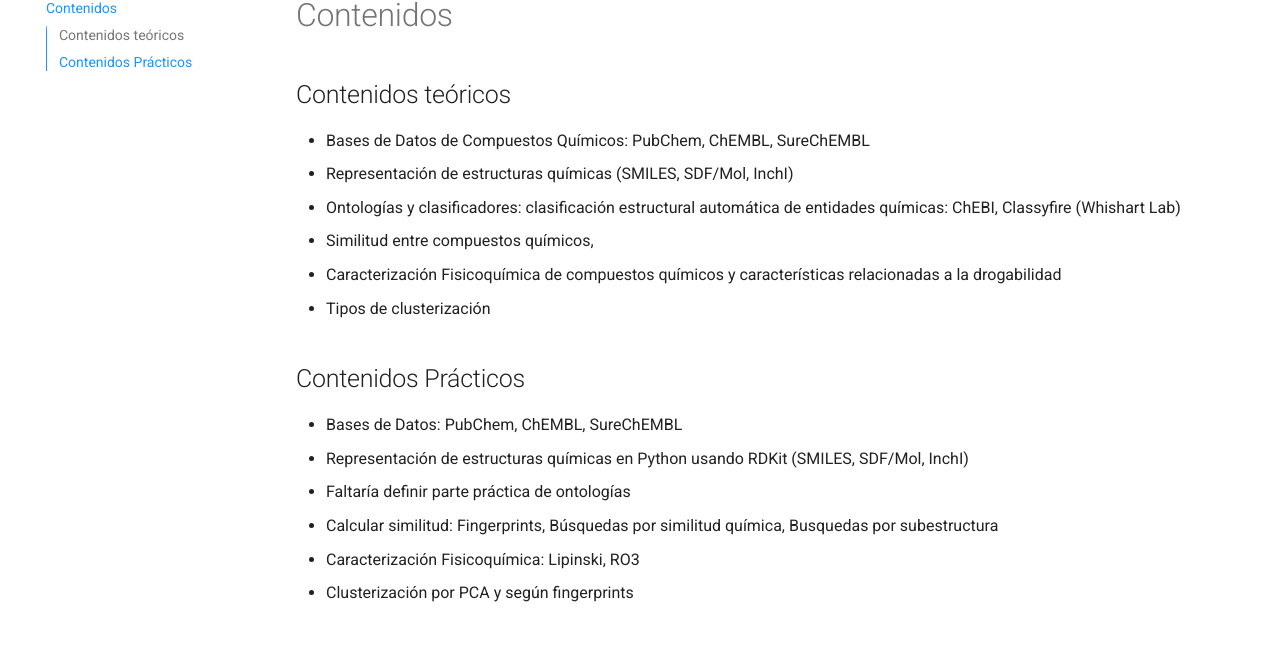
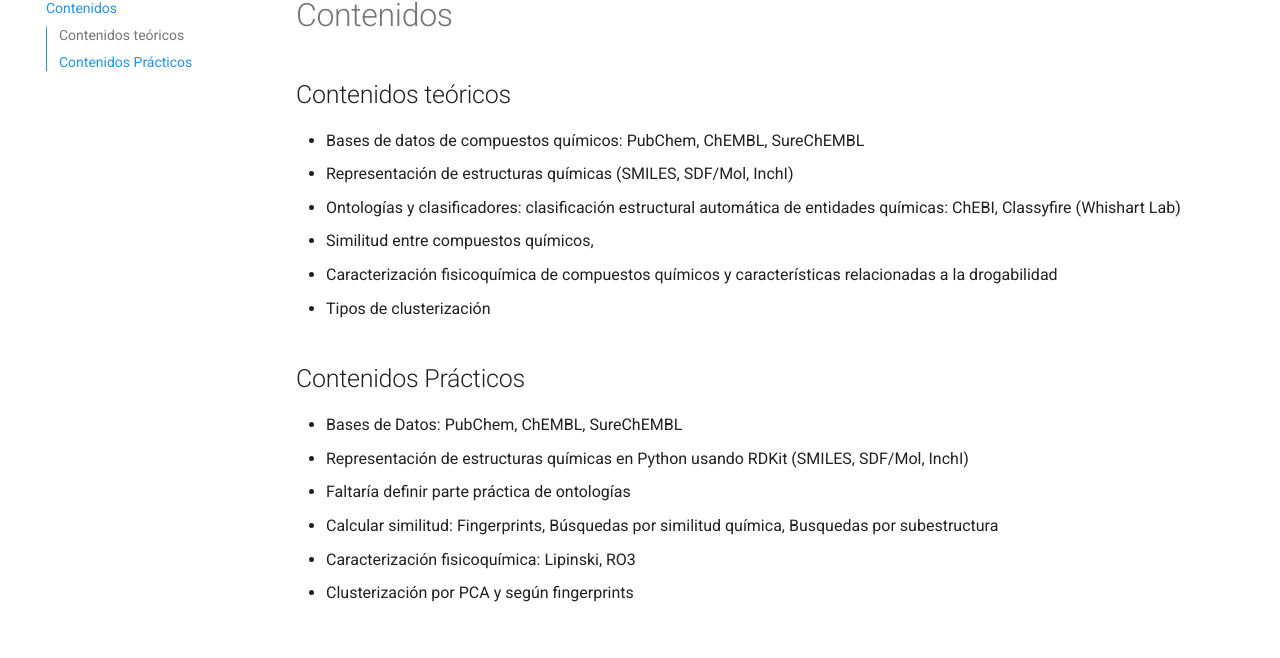
Before and after one commit to bioinformatica-iib/quimioinformatica, an MkDocs documentation site: the page built from docs/contenidos.md, in a window 1280 px wide. Shown: the part 151-809 px from the top of the page. Built offline with MkDocs 1.6.1 and Material for MkDocs 9.7.7, drawn with Linux system fonts in a browser that asks for light colours; comment, search, counter and statistics services are not loaded.

```diff
--- a/docs/contenidos.md
+++ b/docs/contenidos.md
@@ -1,10 +1,10 @@
 ## Contenidos teóricos
 
-* Bases de Datos de Compuestos Químicos: PubChem, ChEMBL, SureChEMBL
+* Bases de datos de compuestos químicos: PubChem, ChEMBL, SureChEMBL
 * Representación de estructuras químicas (SMILES, SDF/Mol, InchI)
 * Ontologías y clasificadores: clasificación estructural automática de entidades químicas: ChEBI, Classyfire (Whishart Lab)
 * Similitud entre compuestos químicos,
-* Caracterización Fisicoquímica de compuestos químicos y características relacionadas a la  drogabilidad
+* Caracterización fisicoquímica de compuestos químicos y características relacionadas a la  drogabilidad
 * Tipos de clusterización
 
 ## Contenidos Prácticos
@@ -13,7 +13,7 @@
 * Representación de estructuras químicas en Python usando RDKit (SMILES, SDF/Mol, InchI)
 * Faltaría definir parte práctica de ontologías
 * Calcular similitud: Fingerprints, Búsquedas por similitud química, Busquedas por subestructura
-* Caracterización Fisicoquímica: Lipinski, RO3
+* Caracterización fisicoquímica: Lipinski, RO3
 * Clusterización por PCA y según fingerprints
 
 
```
